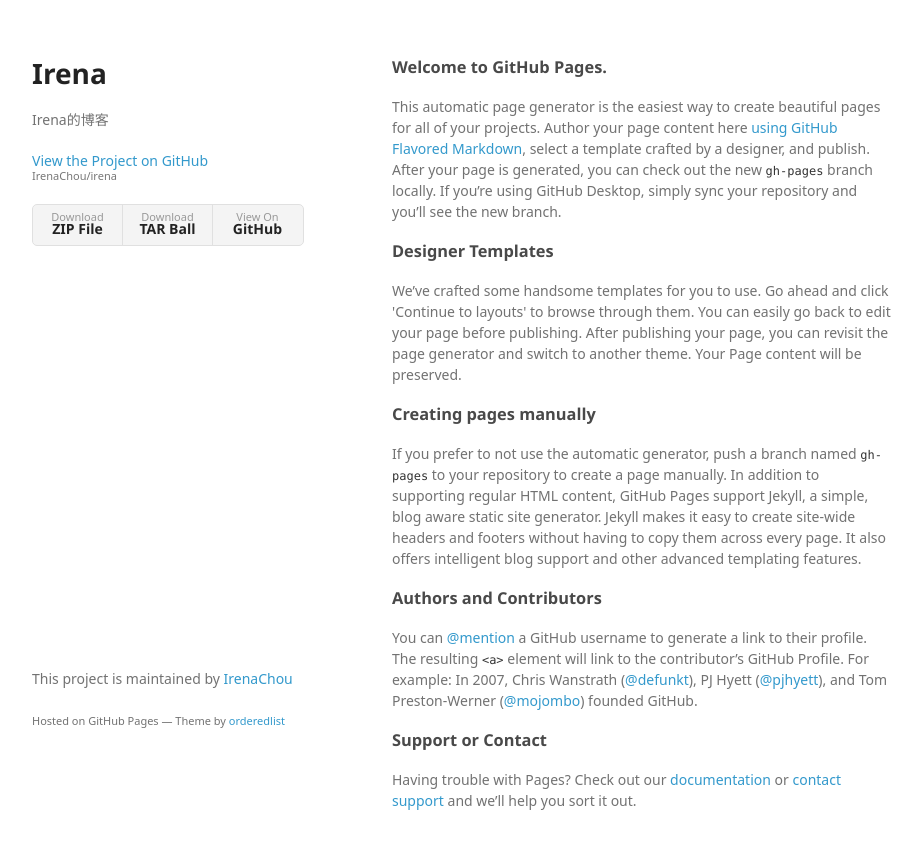
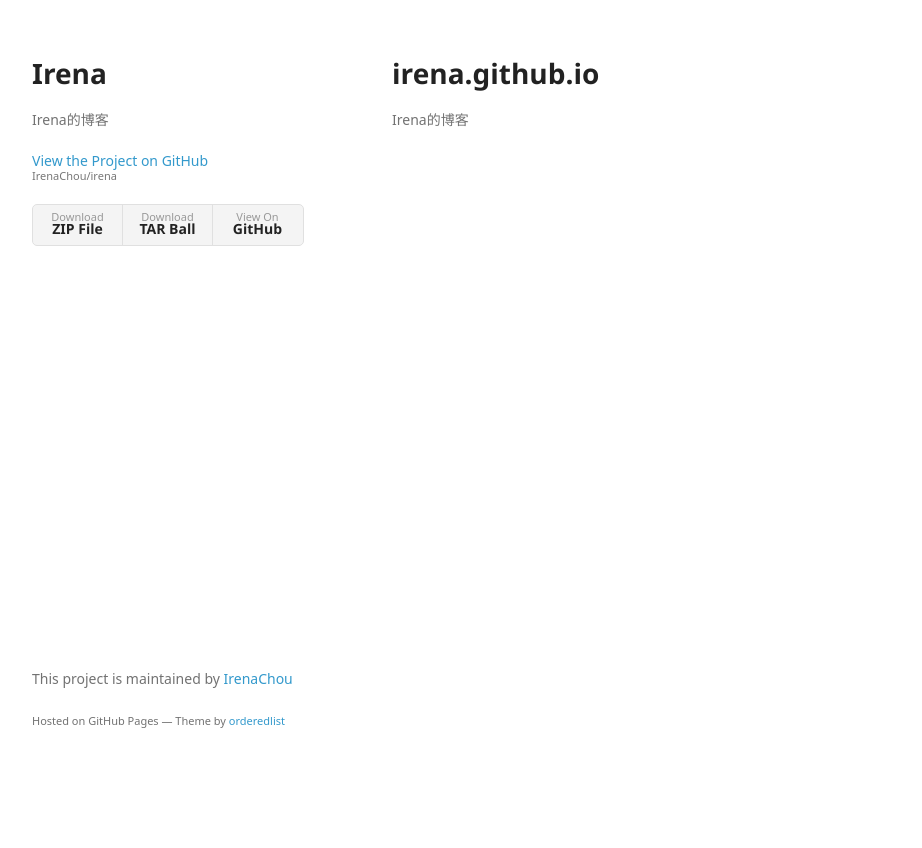
Before and after one commit to IrenaChou/irenaChou.github.io, a plain HTML site: page index.html in a window 1280 px wide. Shown: the whole page, without its empty margins (178-1100 px from the left). After the commit the page ends 800 px from the top, so only its background shows below. Drawn offline with Linux system fonts and the light colour scheme; a web font is replaced by a local one.

```diff
--- a/index.html
+++ b/index.html
@@ -28,30 +28,10 @@
         </ul>
       </header>
       <section>
-        <h3>
-<a id="welcome-to-github-pages" class="anchor" href="#welcome-to-github-pages" aria-hidden="true"><span aria-hidden="true" class="octicon octicon-link"></span></a>Welcome to GitHub Pages.</h3>
+        <h1>
+<a id="irenagithubio" class="anchor" href="#irenagithubio" aria-hidden="true"><span aria-hidden="true" class="octicon octicon-link"></span></a>irena.github.io</h1>
 
-<p>This automatic page generator is the easiest way to create beautiful pages for all of your projects. Author your page content here <a href="https://guides.github.com/features/mastering-markdown/">using GitHub Flavored Markdown</a>, select a template crafted by a designer, and publish. After your page is generated, you can check out the new <code>gh-pages</code> branch locally. If you’re using GitHub Desktop, simply sync your repository and you’ll see the new branch.</p>
-
-<h3>
-<a id="designer-templates" class="anchor" href="#designer-templates" aria-hidden="true"><span aria-hidden="true" class="octicon octicon-link"></span></a>Designer Templates</h3>
-
-<p>We’ve crafted some handsome templates for you to use. Go ahead and click 'Continue to layouts' to browse through them. You can easily go back to edit your page before publishing. After publishing your page, you can revisit the page generator and switch to another theme. Your Page content will be preserved.</p>
-
-<h3>
-<a id="creating-pages-manually" class="anchor" href="#creating-pages-manually" aria-hidden="true"><span aria-hidden="true" class="octicon octicon-link"></span></a>Creating pages manually</h3>
-
-<p>If you prefer to not use the automatic generator, push a branch named <code>gh-pages</code> to your repository to create a page manually. In addition to supporting regular HTML content, GitHub Pages support Jekyll, a simple, blog aware static site generator. Jekyll makes it easy to create site-wide headers and footers without having to copy them across every page. It also offers intelligent blog support and other advanced templating features.</p>
-
-<h3>
-<a id="authors-and-contributors" class="anchor" href="#authors-and-contributors" aria-hidden="true"><span aria-hidden="true" class="octicon octicon-link"></span></a>Authors and Contributors</h3>
-
-<p>You can <a href="https://help.github.com/articles/basic-writing-and-formatting-syntax/#mentioning-users-and-teams" class="user-mention">@mention</a> a GitHub username to generate a link to their profile. The resulting <code>&lt;a&gt;</code> element will link to the contributor’s GitHub Profile. For example: In 2007, Chris Wanstrath (<a href="https://github.com/defunkt" class="user-mention">@defunkt</a>), PJ Hyett (<a href="https://github.com/pjhyett" class="user-mention">@pjhyett</a>), and Tom Preston-Werner (<a href="https://github.com/mojombo" class="user-mention">@mojombo</a>) founded GitHub.</p>
-
-<h3>
-<a id="support-or-contact" class="anchor" href="#support-or-contact" aria-hidden="true"><span aria-hidden="true" class="octicon octicon-link"></span></a>Support or Contact</h3>
-
-<p>Having trouble with Pages? Check out our <a href="https://help.github.com/pages">documentation</a> or <a href="https://github.com/contact">contact support</a> and we’ll help you sort it out.</p>
+<p>Irena的博客</p>
       </section>
       <footer>
         <p>This project is maintained by <a href="https://github.com/IrenaChou">IrenaChou</a></p>
```
Also changed, not shown: params.json (+1 -1 lines).
